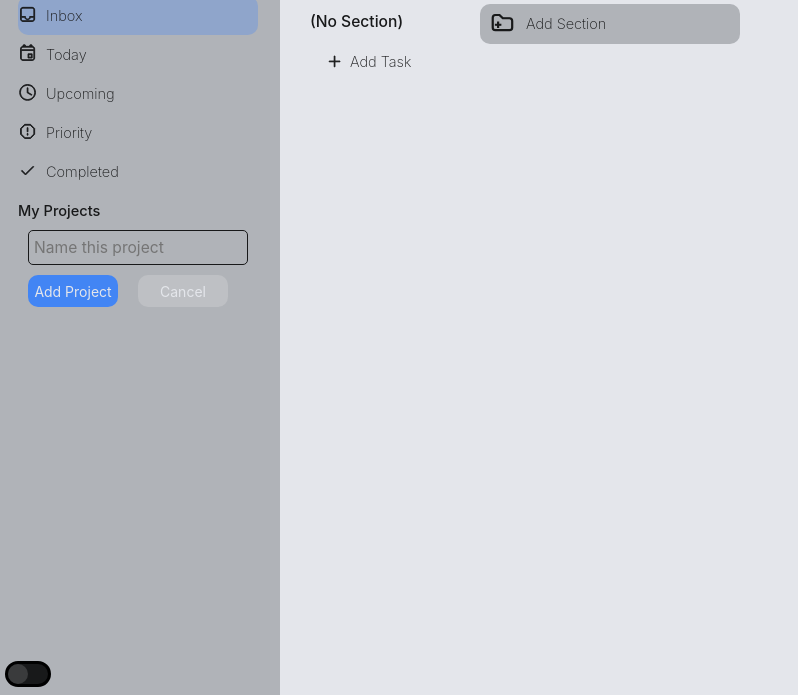
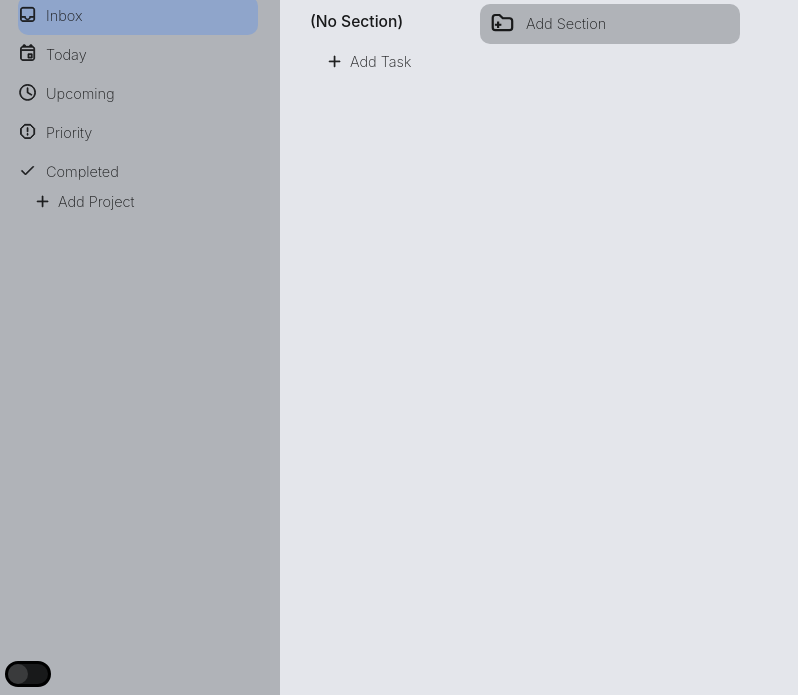
Before and after one commit to MellowMeh/odin-to-do-list, a website built with webpack: page src/page/index.html in a window 1280 px wide. Shown: the part 105-800 px from the top of the page, without its empty margins (0-798 px from the left). Built offline with nearby package versions, Linux system fonts and the light colour scheme.

Commit message:
Fix HTML for initial load
HTML elements not present on initial load have been
removed.

```diff
--- a/src/page/index.html
+++ b/src/page/index.html
@@ -48,15 +48,10 @@
                 </div>
             </div>
             <div class="project-folders-container">
-                <div class="my-projects">my projects</div>
-                    <div class="add-project-pop-up-container">
-                        <input id="project-name-input" type="text" placeholder="Name this project">
-                        <div class="add-task-pop-up-button-container">
-                            <button id="add-task-button">add project</button>
-                            <button id="cancel-button">cancel</button>
-                        </div>
-                    </div>
-            </div>
+                <div class="nav-add-project-container">
+                    <div class="main-plus-icon"><svg xmlns="http://www.w3.org/2000/svg" width="20px" fill="currentColor" stroke="currentColor" viewBox="0 0 24 24"><title>plus</title><path d="M5,13V12H11V6H12V12H18V13H12V19H11V13H5Z" /></svg></div>
+                    <div class="nav-add-project">add project</div>
+                </div>
             <div class="theme-selector-container">
                 <label class="switch">
                     <input type="checkbox" id="checkbox">
```
